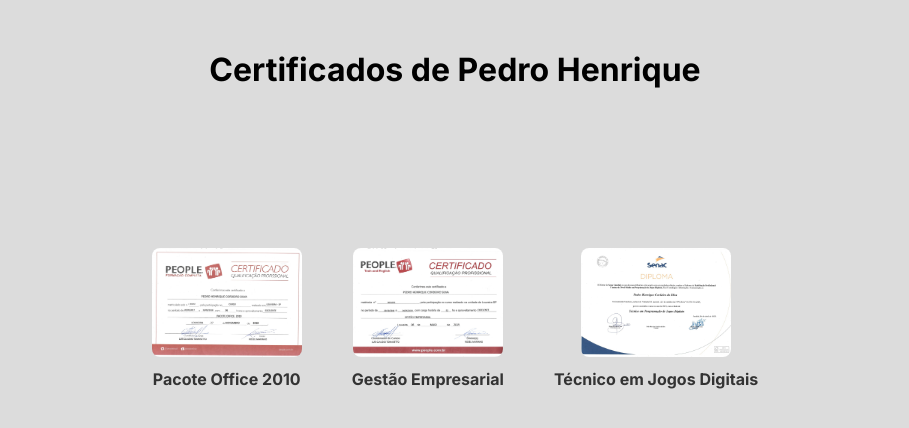
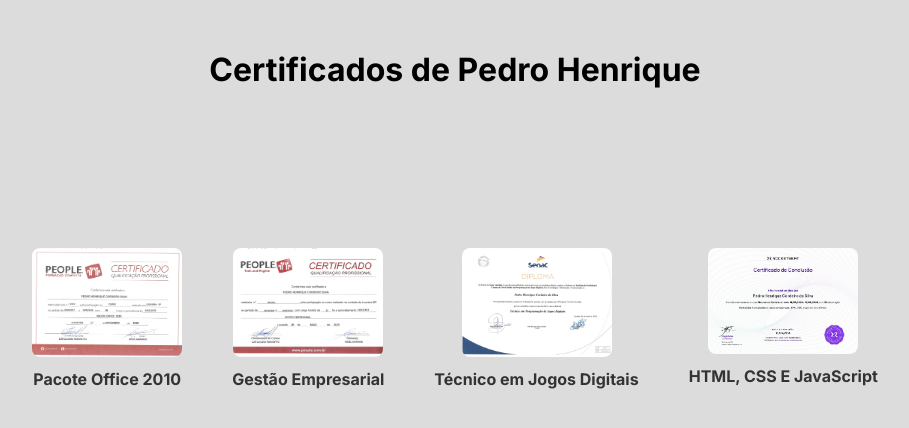
Before and after one commit to pedrophcs/Certificados, a plain HTML site: page index.html in a window 1280 px wide. Shown: the whole page, without its empty margins (185-1094 px from the left). Drawn offline with Linux system fonts and the light colour scheme.

Commit message:
Certificate added

```diff
--- a/index.html
+++ b/index.html
@@ -36,6 +36,9 @@
                 <img src="./assets/Certificado Jogos Digitais.jpg" alt="Técnico em Jogos Digitais">
                 <span>Técnico em Jogos Digitais</span>
             </div>
+            <div class="certificado">
+                <img src="./assets/Certificado HTML, CSS E JavaScript.jpg" alt="HTML, CSS E JavaScript">
+                <span>HTML, CSS E JavaScript</span>
             </div>
         </div>
     </div>
```
Also changed, not shown: assets/Certificado HTML, CSS E JavaScript.jpg (added).
